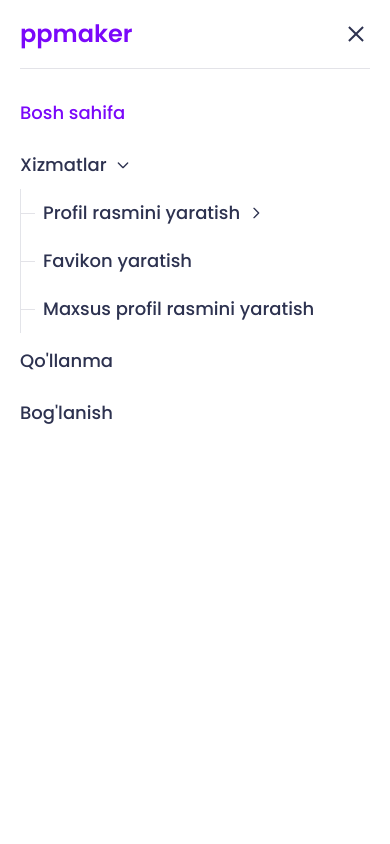
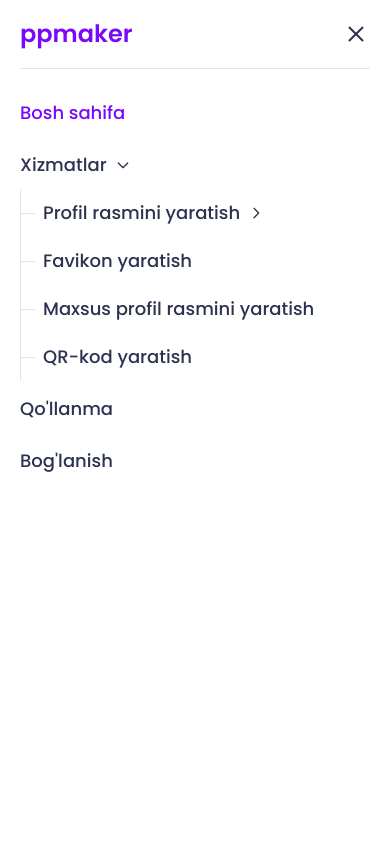
Before and after one commit to YaxyobekUz/ppmaker, a React (Vite) app: page / in a window 390 px wide. Both pictures are taken after a click on the button 26 px from the left and 66 px from the top of the page. Shown: the top 844 px of the page. Built offline with nearby package versions, Linux system fonts and the light colour scheme.

Commit message:
add qr code page link to header navbar

```diff
--- a/src/components/Header.jsx
+++ b/src/components/Header.jsx
@@ -187,6 +187,15 @@ const Header = () => {
                             to="/services/create/special-profile-picture"
                           >
                             Maxsus profil rasmini yaratish
+                          </Link>
+                        </li>
+
+                        <li>
+                          <Link
+                            className="dropdown-item"
+                            to="/services/qr-code/generator"
+                          >
+                            QR-kod yaratish
                           </Link>
                         </li>
                       </ul>
@@ -401,10 +410,19 @@ const Header = () => {
 
                     <li>
                       <Link
+                        to="/services/create/special-profile-picture"
                         className="header-responsive-navbar-menu-item"
-                        to="/services/create/special-profile-picture"
                       >
                         Maxsus profil rasmini yaratish
+                      </Link>
+                    </li>
+
+                    <li>
+                      <Link
+                        to="/services/qr-code/generator"
+                        className="header-responsive-navbar-menu-item"
+                      >
+                        QR-kod yaratish
                       </Link>
                     </li>
                   </ul>
```
